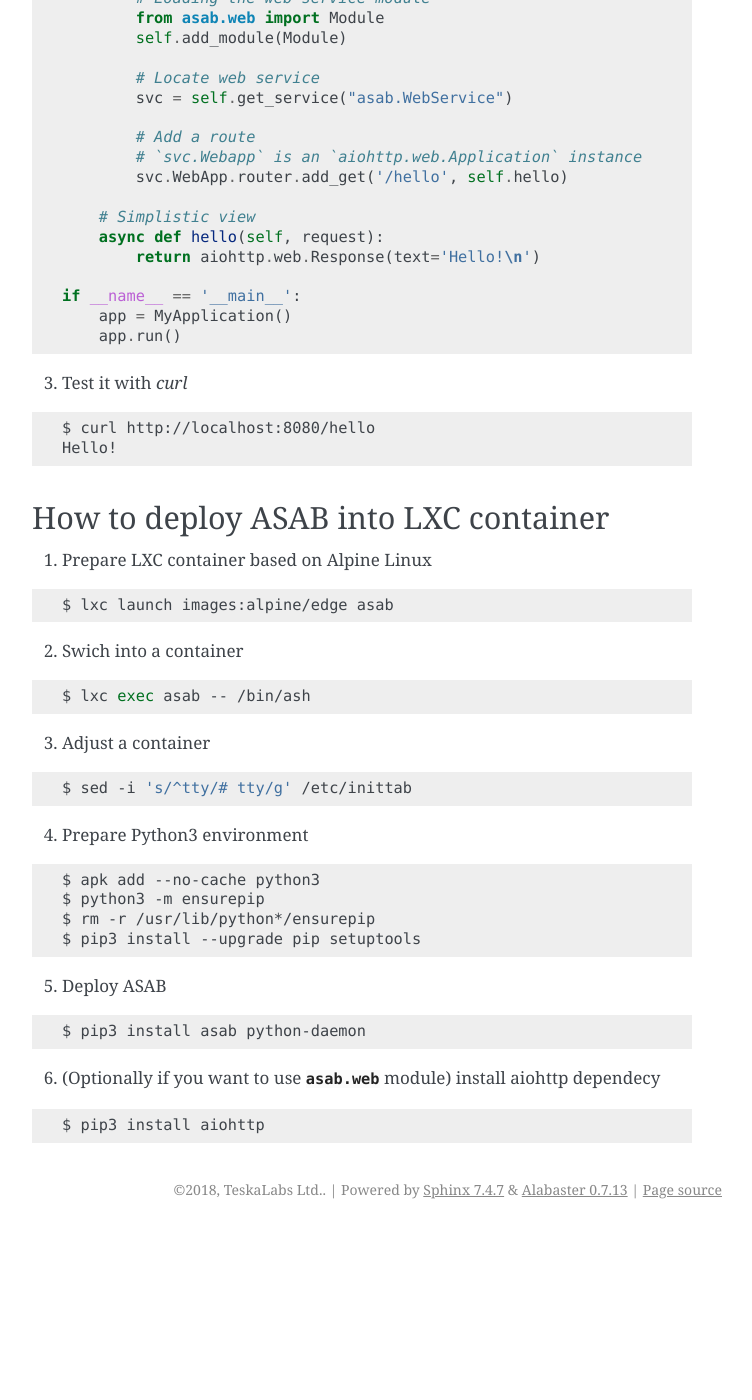
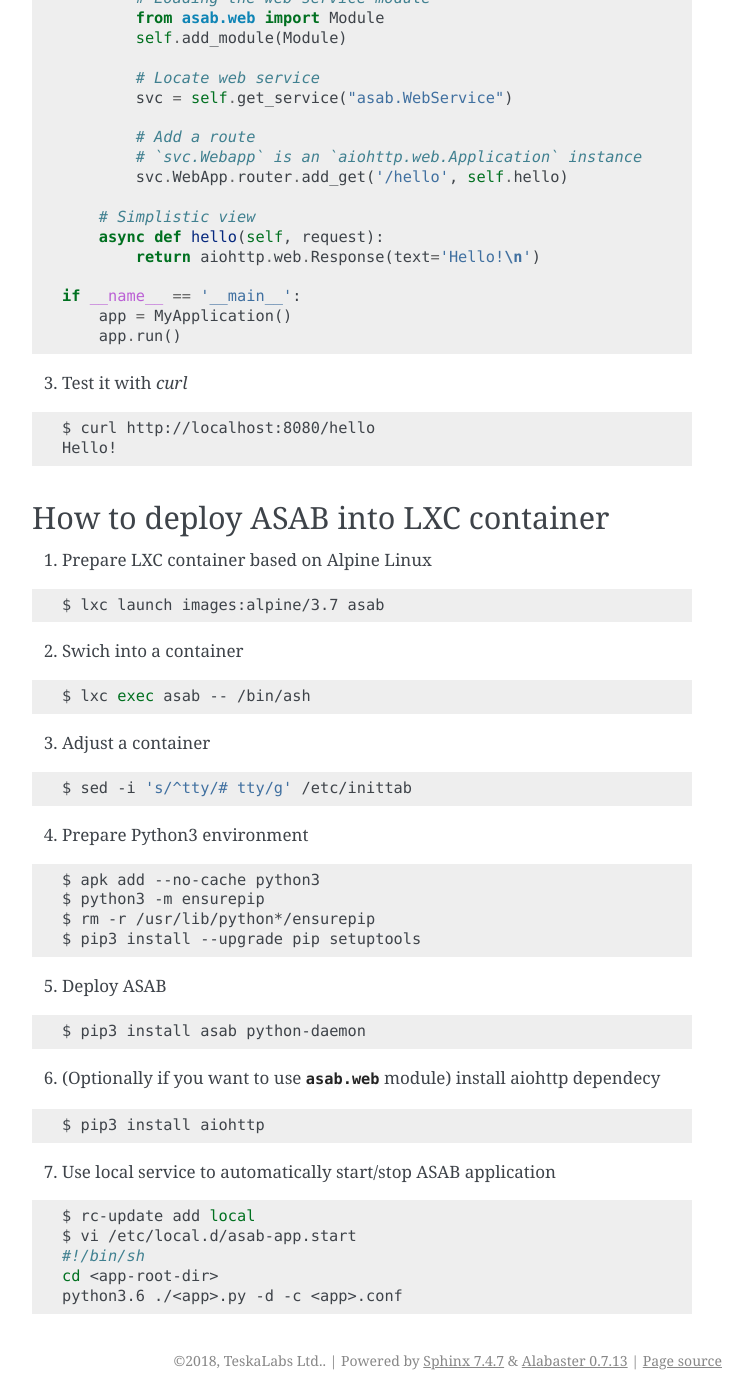
Before and after one commit to TeskaLabs/asab, a Sphinx documentation site: the page built from doc/how-to.rst, in a window 1280 px wide and 1400 px high, scrolled down 616 px. Shown: the whole window, without its empty margins (388-1140 px from the left). Built offline with Sphinx 7.4.7, drawn with Linux system fonts in a browser that asks for light colours; the version number is read from the project's files by our own code; before the commit the page ends 1845 px from its top, so only the background shows below that.

Commit message:
Update of the documentation.

```diff
--- a/doc/how-to.rst
+++ b/doc/how-to.rst
@@ -61,7 +61,7 @@
 
 .. code-block:: bash
 
-	$ lxc launch images:alpine/edge asab
+	$ lxc launch images:alpine/3.7 asab
 
 
 2. Swich into a container
@@ -100,3 +100,14 @@
 .. code-block:: bash
 
 	$ pip3 install aiohttp
+
+
+7. Use local service to automatically start/stop ASAB application
+
+.. code-block:: bash
+
+	$ rc-update add local
+	$ vi /etc/local.d/asab-app.start
+	#!/bin/sh
+	cd <app-root-dir>
+	python3.6 ./<app>.py -d -c <app>.conf
```
